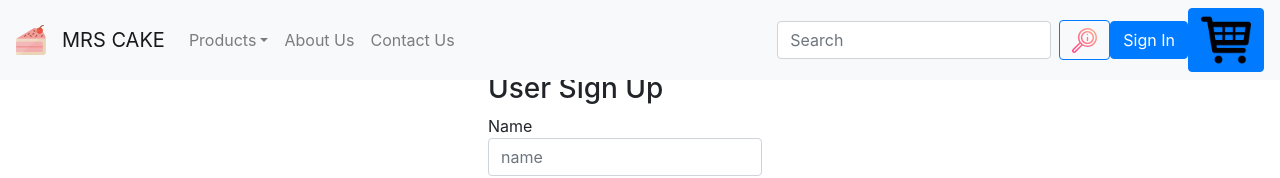
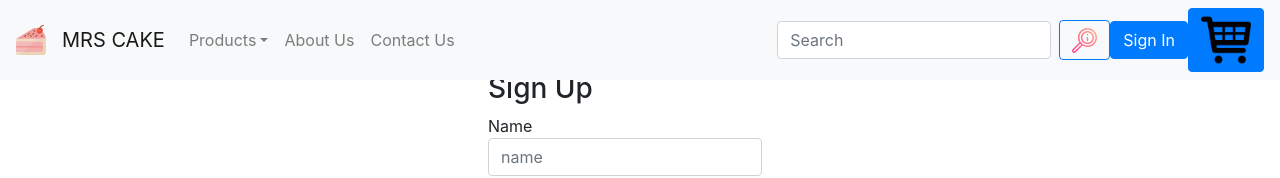
Before and after one commit to Alina-dev-front/Mrs_Cake, a React (Create React App) app in the folder mrscake/: page /signup in a window 1280 px wide. Shown: the top 178 px of the page. Built offline with nearby package versions, Linux system fonts and the light colour scheme.

Commit message:
changes in sign up page

```diff
--- a/mrscake/src/components/SignUp.jsx
+++ b/mrscake/src/components/SignUp.jsx
@@ -5,11 +5,9 @@ function SignUp() {
     <div className="col-md-3 center">
     <form action="http://localhost:3000/SignUp.jsx"><br/><br/><br/>
 
-                <h3>User Sign Up</h3>
+                <h3>Sign Up</h3>
 
                 <div className="form-group">
-
-
                     <label>Name
                     <input type="name" className="form-control" placeholder="name" />
                     </label>
@@ -30,9 +28,9 @@ function SignUp() {
                 </div>
                 <p>Select option for role </p>
                 <div>
-                <input type="radio" value="Male" name="gender" /> Are you bakery shoper?<br/>
-                <input type="radio" value="Female" name="gender" /> Are you Admin?<br/>
-                <input type="radio" value="Other" name="gender" /> Are you User?<br/>
+                <input type="radio" value="Bakery" name="login type" /> Are you bakery shoper?<br/>
+                <input type="radio" value="Admin" name="login type" /> Are you Admin?<br/>
+                <input type="radio" value="User" name="login type" /> Are you User?<br/>
                 </div>
                 <button type="submit" className="btn btn-primary btn-block">Register</button>
             </form>
```
